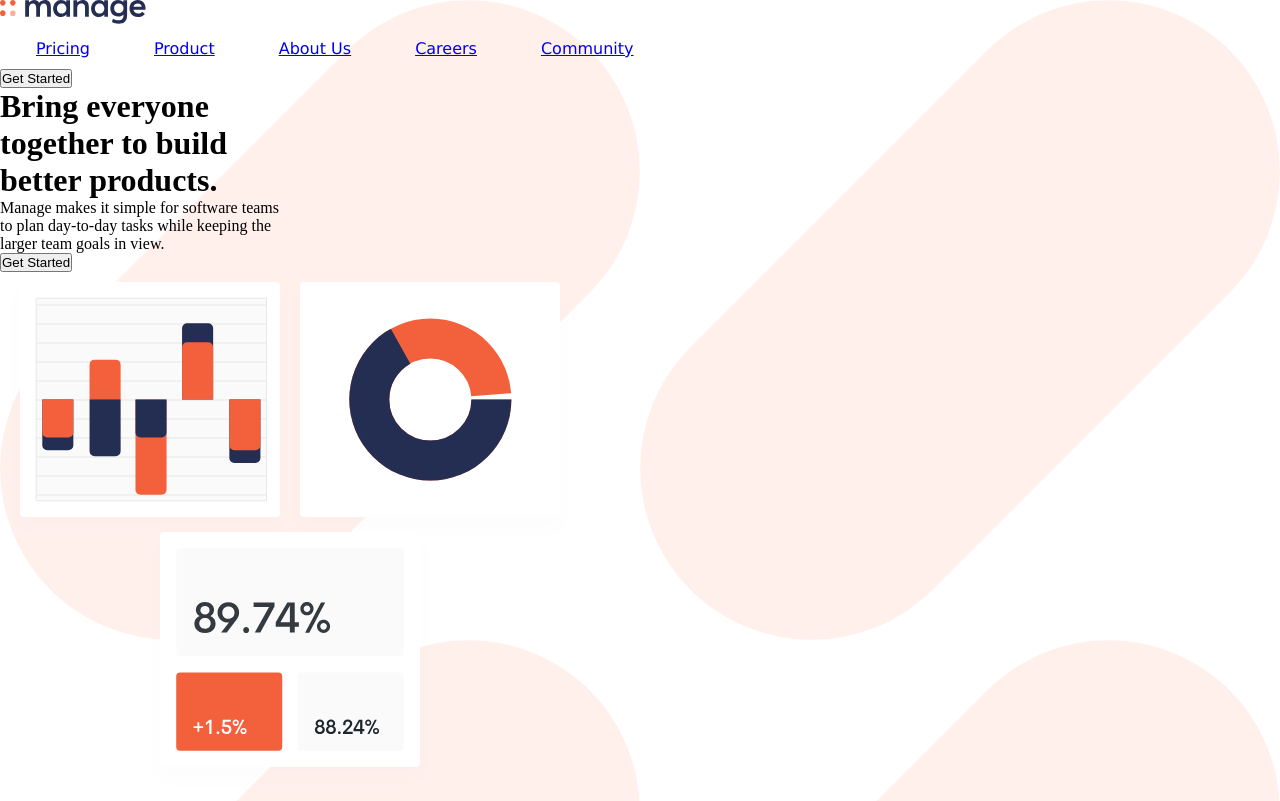
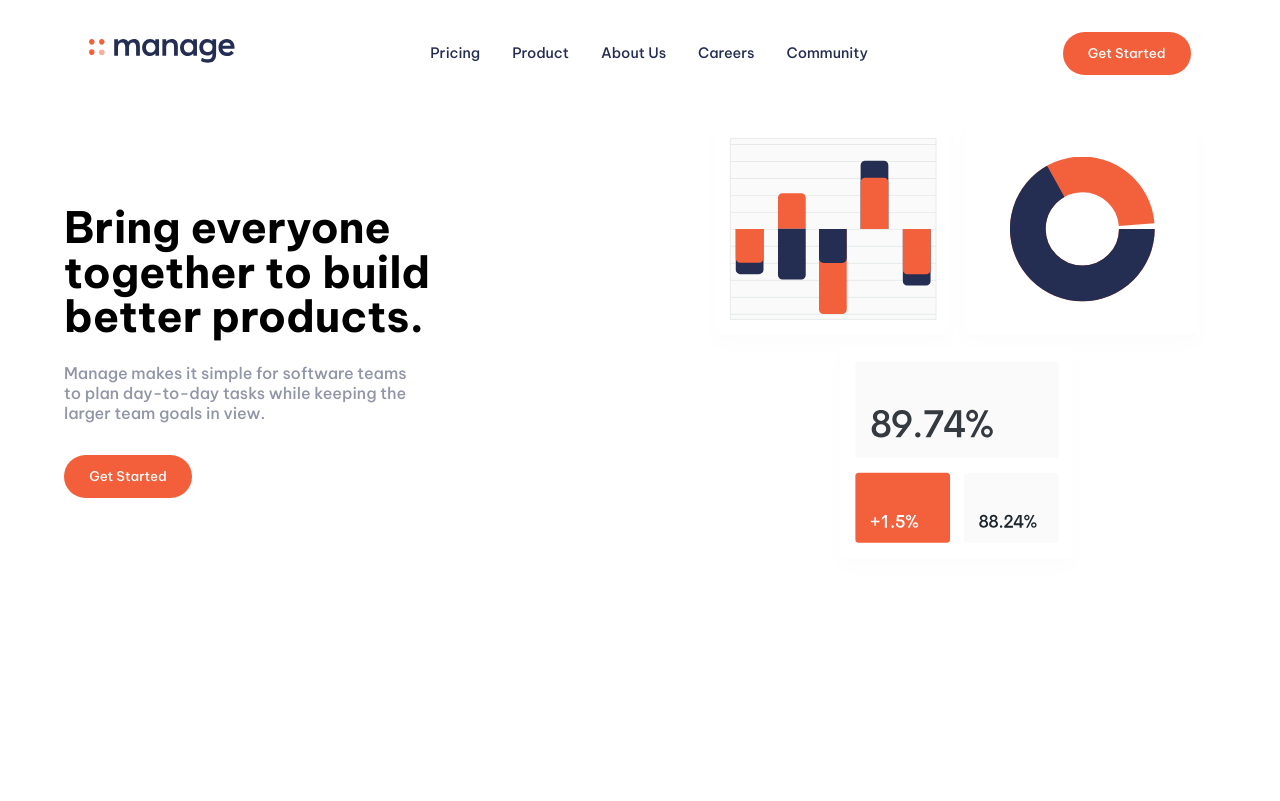
Before and after one commit to Programmers-Hub-International/manage-landing-page-master, a plain HTML site: page index.html in a window 1280 px wide. Drawn offline with Linux system fonts and the light colour scheme.

Commit message:
Corrected style sheet

```diff
--- a/style.css
+++ b/style.css
@@ -1,45 +1,95 @@
-*{
-    margin: 0;
-    padding: 0;
+* {
+  margin: 0;
+  padding: 0;
+  box-sizing: border-box;
 }
 
-body{
-    background-image: url(/images/bg-tablet-pattern.svg);
-    background-size: 50%;
-    margin: 0px;
+/* CSS Variables */
+:root {
+  /* Primary Colors */
+  --bright-red: hsl(12, 88%, 59%);
+  --dark-blue: hsl(228, 39%, 23%);
+
+  /* Neutral Colors */
+
+  --dark-gray-blue: hsl(227, 12%, 61%);
+  --very-dark-blue: hsl(233, 12%, 13%);
+  --very-pale-red: hsl(13, 100%, 96%);
+  --very-light-gray: hsl(0, 0%, 98%);
 }
-#header{
-    height: 100px;
-    margin: 50px;
+
+body {
+  /* background-image: url(/images/bg-tablet-pattern.svg); */
+  background-size: 50%;
+  margin: 0px;
 }
-nav ul{
-margin: 6px;
-padding: 5px 0px 5px 30px;
+
+/* Navigation Styling */
+nav {
+  display: flex;
+  margin: 1rem 0;
+  padding: 1rem 0;
+  justify-content: space-around;
+  align-items: center;
 }
-nav li{
-    display: inline;
-    color: hsl(228, 39%, 23%);
-    margin-right: 60px;
-    font-size: 16px;
-    font-weight: 400;
-    font-family: 'Lucida Sans', 'Lucida Sans Regular', 'Lucida Grande', 'Lucida Sans Unicode', Geneva, Verdana, sans-serif;
+
+.nav-links {
+  display: flex;
+  justify-content: center;
+  align-items: center;
+  list-style-type: none;
 }
-.btn-one{
-    color: white;
-    background-color: hsl(12, 88%, 59%);
-    border-radius: 25px;
-    width: 120px;
-    height: 40px;
-    margin-left: 110px;
-    box-shadow: 2px 3px;
+
+.nav-links a {
+  margin: 0 1rem;
+  text-decoration: none;
+  color: var(--dark-blue);
+  font-size: .9rem;
+  font-family: "Be Vietnam Pro", sans-serif;
 }
-.box-one{
-    width: 200px;
-    height: 200px;
-    margin: 60px;
+
+/* Button */
+.btn{
+    width: 8rem;
+    padding: .8rem 0;
+    cursor: pointer;
+    background: var(--bright-red);
+    outline: none;
+    font-family: "Be Vietnam Pro", sans-serif;
+    border: none;
+    border-radius: 1.5rem;
+    color: var( --very-light-gray);
+    /* box-shadow: 20px 8px 25px 7px rgba(0,0,0,0.99);
+    -webkit-box-shadow: 20px 8px 25px 7px rgba(0,0,0,0.99);
+  -moz-box-shadow: 20px 8px 25px 7px rgba(0,0,0,0.99); */
 }
-.main{
-    font-weight: 700px;
-    color: hsl(233, 12%, 13%);
 
+/* First Section Styles */
+.first-section{
+  display: flex;
+  justify-content: space-between;
+  align-items: center;
+  margin: 1.5rem 0;
+  padding: 0 4rem;
 }
+
+.box-left h1{
+  font-size: 2.7rem;
+  font-family: 'Be Vietnam Pro', sans-serif;
+  margin-bottom: 1.5rem;
+  line-height: 2.8rem;
+}
+
+.box-left p{
+  color: var(--dark-gray-blue);
+  font-family: 'Be Vietnam Pro', sans-serif;
+  margin-bottom: 2rem;
+}
+
+.box-right{
+  width: 45%;
+}
+
+.box-right img{
+  width: 100%;
+}
```
